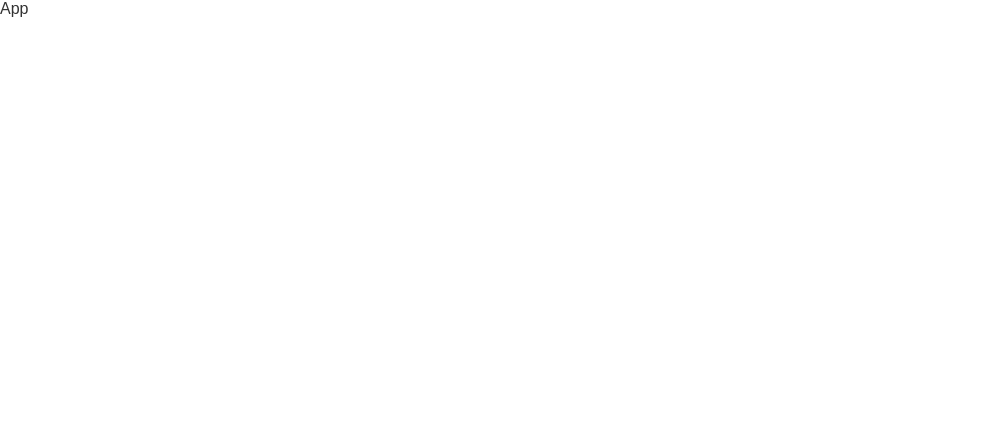
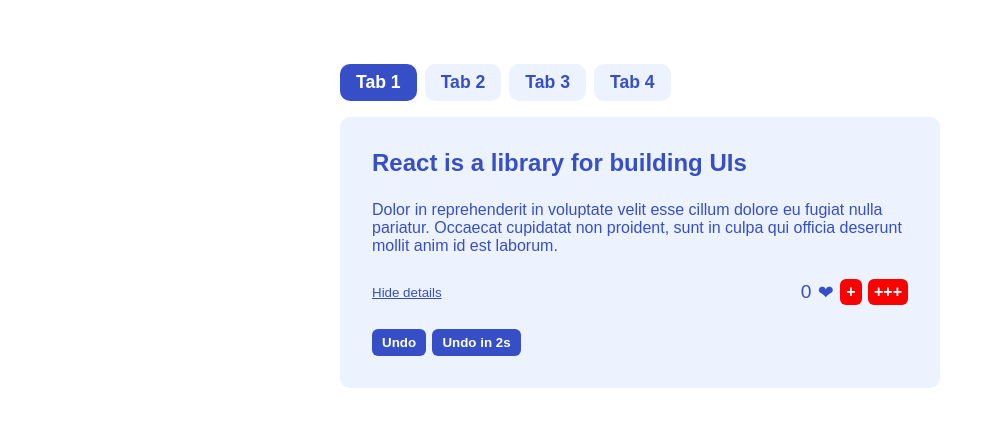
Before and after one commit to amuhammed005/Learn_React, a React (Vite) app in the folder 08-how-react-works/: page / in a window 1280 px wide. Shown: the top 426 px of the page, without its empty margins (0-1003 px from the left). Built offline with nearby package versions, Linux system fonts and the light colour scheme.

Commit message:
complete static version of app

```diff
--- a/08-how-react-works/src/App.jsx
+++ b/08-how-react-works/src/App.jsx
@@ -1,7 +1,48 @@
-import React from 'react'
+import React from "react";
 
 export default function App() {
+  return <div className="container">
+    <Tab />
+    <TabContent />
+  </div>;
+}
+
+function Tab() {
   return (
-    <div>App</div>
-  )
+    <div className="tabs">
+      <div className="tab active">Tab 1</div>
+      <div className="tab">Tab 2</div>
+      <div className="tab">Tab 3</div>
+      <div className="tab">Tab 4</div>
+    </div>
+  );
 }
+
+function TabContent() {
+  return (
+    <div className="content">
+      <h2>React is a library for building UIs</h2>
+      <p>
+        Dolor in reprehenderit in voluptate velit esse cillum dolore eu fugiat
+        nulla pariatur. Occaecat cupidatat non proident, sunt in culpa qui
+        officia deserunt mollit anim id est laborum.
+      </p>
+
+      <div className="controls">
+        <button>Hide details</button>
+
+        <div className="controls-btns">
+          <span>0</span>
+          <span>❤</span>
+          <button>+</button>
+          <button>+++</button>
+        </div>
+      </div>
+
+      <div className="undo-buttons">
+        <button>Undo</button>
+        <button>Undo in 2s</button>
+      </div>
+    </div>
+  );
+}
--- a/08-how-react-works/src/index.css
+++ b/08-how-react-works/src/index.css
@@ -8,3 +8,87 @@
     font-family: sans-serif;
     color: #333;
 }
+
+.container{
+    width: 600px;
+    margin: 4rem auto;
+}
+
+.content{
+    display: flex;
+    flex-direction: column;
+    gap: 1.5rem;
+    background-color: #edf2ff;
+    padding: 2rem;
+    border-radius: 10px;
+    color: #364fc7;
+}
+
+.tabs {
+    display: flex;
+    align-items: center;
+    gap: 8px;
+    margin-bottom: 1rem;
+}
+
+.tab{
+    font-weight: bold;
+    font-size: 1.1rem;
+    padding: .5rem 1rem;
+    background-color:  #edf2ff;
+    color: #364fc7;
+    border-radius: 10px;
+}
+
+.tab.active {
+    background-color: #364fc7;
+    color: #fff;
+}
+
+.controls {
+    display: flex;
+    align-items: center;
+    justify-content: space-between;
+}
+
+.controls>button{
+    text-decoration: underline;
+    color: #364fc7;
+}
+
+button {
+    background: none;
+    border: none;
+    cursor: pointer;
+}
+
+.controls-btns {
+    display: flex;
+    align-items: center;
+    gap: .4rem;
+}
+.controls-btns span{
+    font-size: 1.2rem;
+}
+.controls-btns button{
+    background-color: red;
+    color: #fff;
+    padding: 4px 6px;
+    border-radius: 6px;
+    font-weight: bold;
+    font-size: 1rem;
+}
+
+.undo-buttons{
+    display: flex;
+    align-items: center;
+    gap: .4rem;
+}
+
+.undo-buttons>button{
+    background-color: #364fc7;
+    color: #fff;
+    font-weight: bold;
+    padding: 6px 10px;
+    border-radius: 6px;
+}
```
